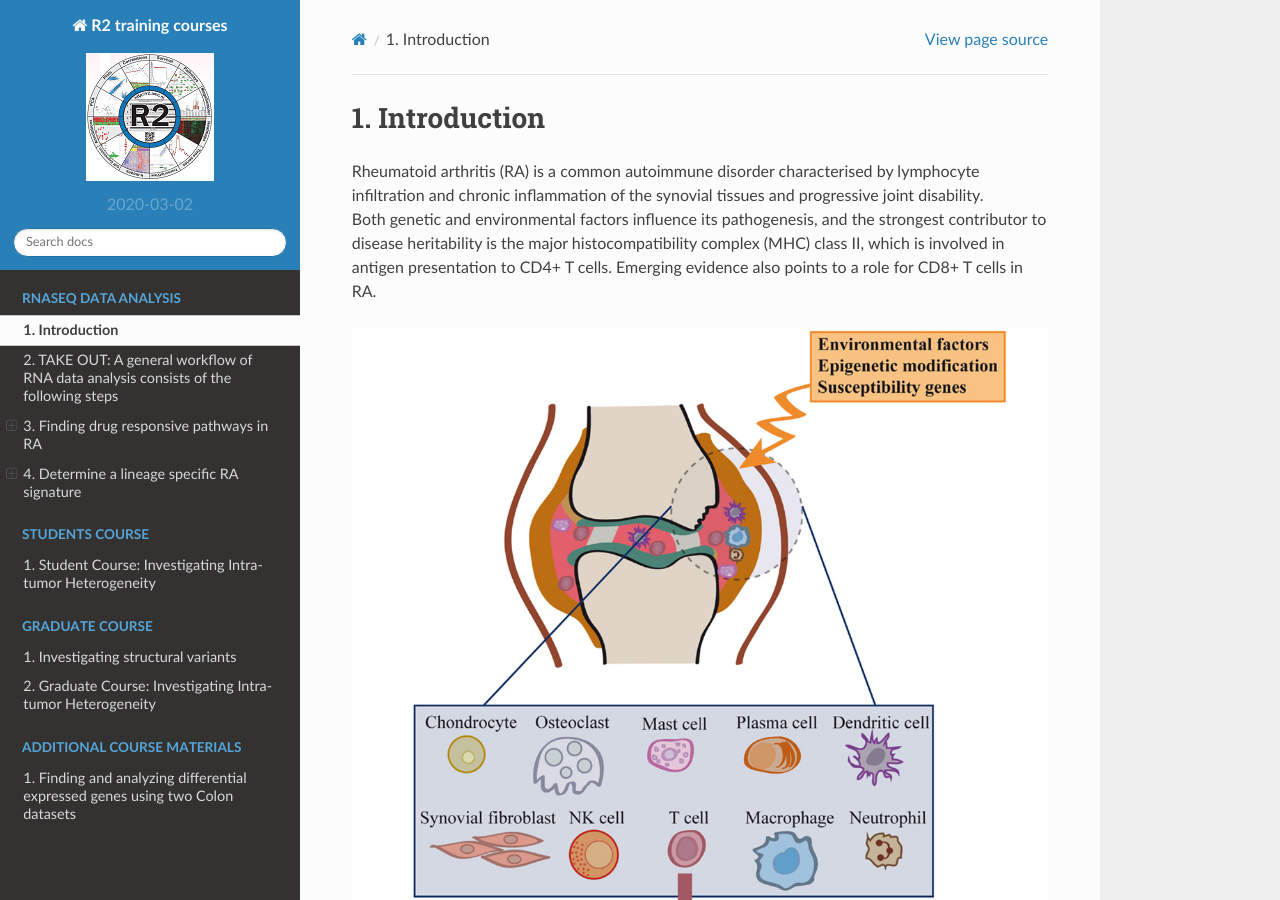
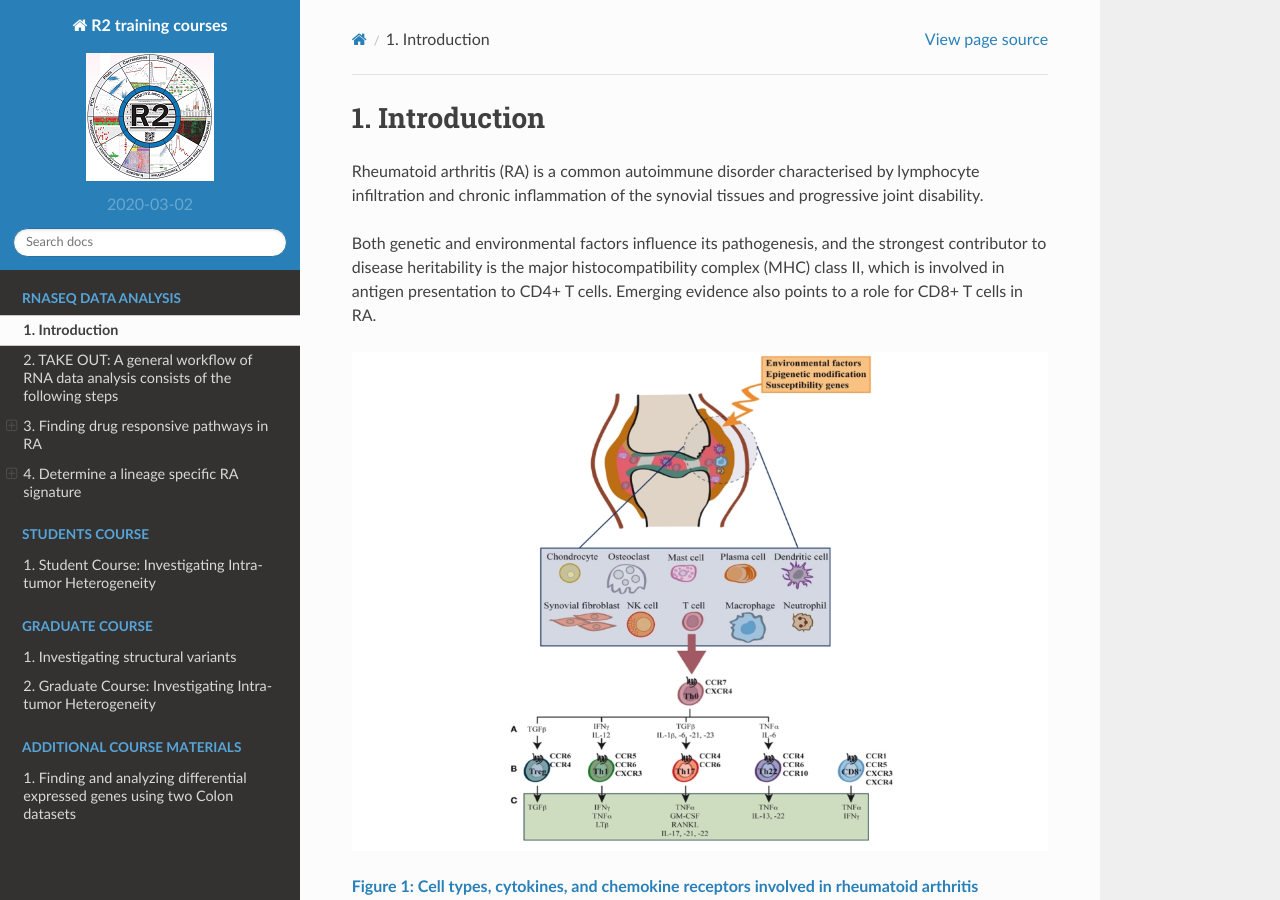
Before and after one commit to antronerds/r2-training-courses, a Sphinx documentation site: the page built from docs/RNA_seq_data_analysis_-_Using_Rheumatoid_Arthritis_data.md, in a window 1280 px wide and 900 px high. Built offline with Sphinx 7.4.7 and the Read the Docs theme 2.0.0, drawn with Linux system fonts in a browser that asks for light colours.

Commit message:
bio intro ra

```diff
--- a/docs/RNA_seq_data_analysis_-_Using_Rheumatoid_Arthritis_data.md
+++ b/docs/RNA_seq_data_analysis_-_Using_Rheumatoid_Arthritis_data.md
@@ -3,11 +3,12 @@
 Introduction
 ===========================================
 Rheumatoid arthritis (RA) is a common autoimmune disorder characterised by lymphocyte infiltration and chronic inflammation of the synovial tissues and progressive joint disability.
+
 Both genetic and environmental factors influence its pathogenesis, and the strongest contributor to disease heritability is the major histocompatibility complex (MHC) class II, which is involved in antigen presentation to CD4+ T cells. Emerging evidence also points to a role for CD8+ T cells in RA.
 
-![](_static/images/KIT_fimmu-06-00384-g001.jpg "Figure 1:  Cell types, cytokines, and chemokine receptors involved in rheumatoid arthritis development (Rodríguez-Frade, 2015)")
+![](_static/images/KIT_fimmu-06-00384-g001_small.jpg "Figure 1:  Cell types, cytokines, and chemokine receptors involved in rheumatoid arthritis development (Rodríguez-Frade, 2015)")
 
-  [**Figure 1:  Cell types, cytokines, and chemokine receptors involved in rheumatoid arthritis development (Rodríguez-Frade, 2015)**](_static/images/KIT_fimmu-06-00384-g001.jpg)
+  [**Figure 1:  Cell types, cytokines, and chemokine receptors involved in rheumatoid arthritis development (Rodríguez-Frade, 2015)**](_static/images/KIT_fimmu-06-00384-g001_small.jpg)
 
 
 Despite convincing evidence for T-cell involvement in RA pathogenesis, the specific cell subsets and states that drive the disease have been challenging to identify since T cells are highly heterogeneous, displaying diverse surface markers, developmental and activation states, and effector functions, which has led to multiple systems of classification.
```
Also changed, not shown: docs/_static/images/KIT_fimmu-06-00384-g001_small.jpg (added).
